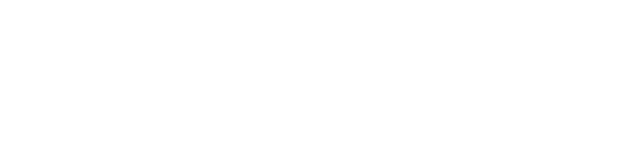
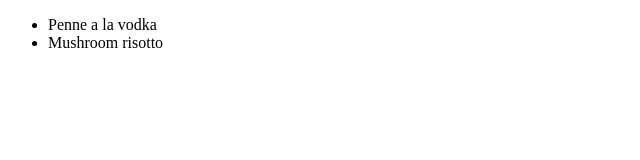
Before and after one commit to dmug1/MasterJavaScript, a plain HTML site: page Code Challenges/01_03 Vegetarian Dinner/index.html in a window 1280 px wide. Shown: the whole page, without its empty margins (0-640 px from the left). Drawn offline with Linux system fonts and the light colour scheme.

Commit message:
Restaurant pt 2

```diff
--- a/Code Challenges/01_03 Vegetarian Dinner/begin.js
+++ b/Code Challenges/01_03 Vegetarian Dinner/begin.js
@@ -28,4 +28,16 @@ const menu = [
 
 const vegetarianOptions = menu.filter(vegetarianDish => vegetarianDish.isVegetarian === true);
 
-console.log(vegetarianOptions);
+
+function createVegMenu(vegetarianOptions){
+  const menuNode = document.querySelector('#menu');
+  vegetarianOptions.forEach(function(option){
+    let dish = document.createElement("li");
+    dish.textContent = option.name;
+    console.log(option);
+    menuNode.appendChild(dish);
+  });
+};
+
+
+createVegMenu(vegetarianOptions);
```
Also changed, not shown: Code Challenges/01_03 Vegetarian Dinner/index.html (+3 -1 lines).
